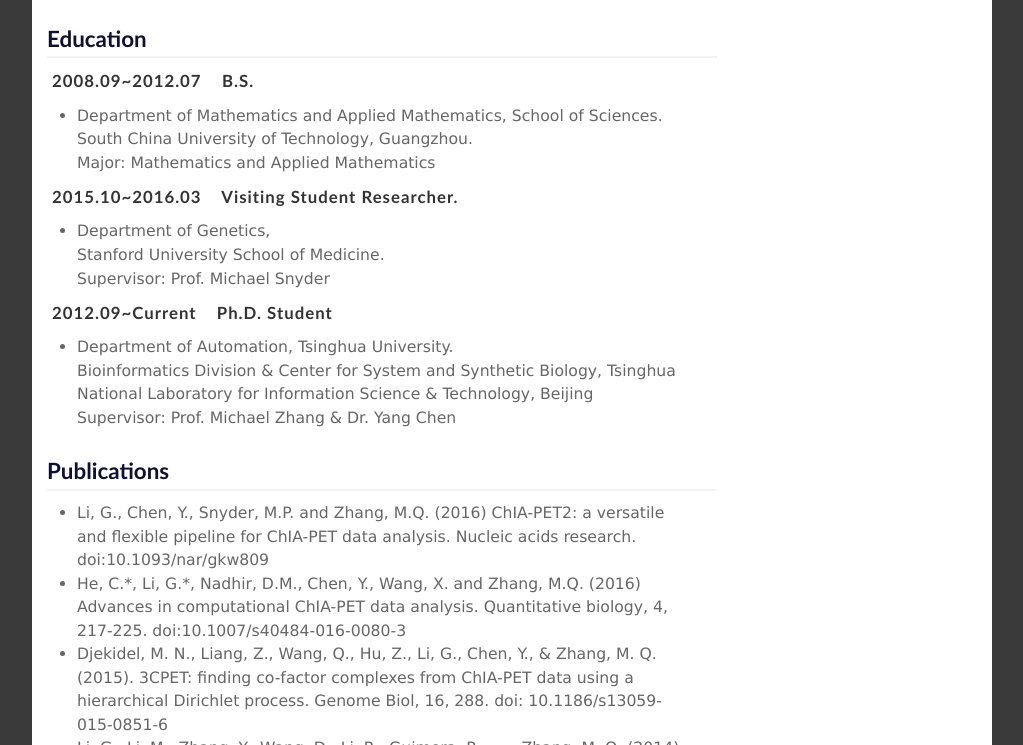
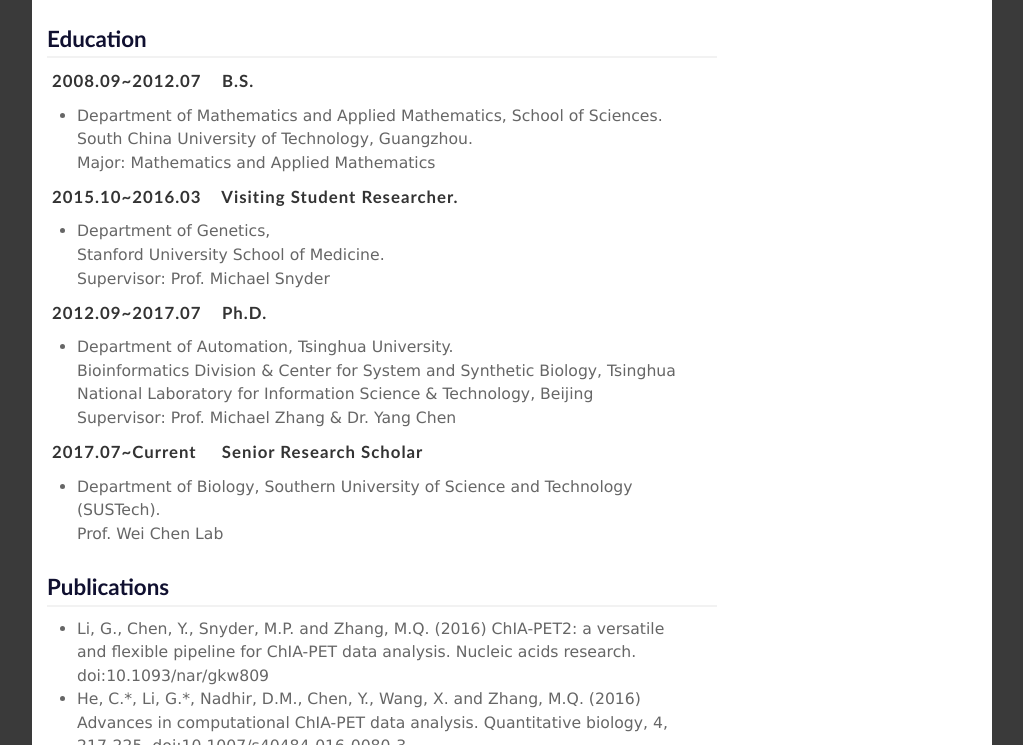
Before and after one commit to GuipengLi/guipengli.github.com, a plain HTML site: page index.html in a window 1280 px wide. Shown: the part 591-1336 px from the top of the page, without its empty margins (128-1151 px from the left). Drawn offline with Linux system fonts and the light colour scheme.

Commit message:
phd degree

```diff
--- a/index.html
+++ b/index.html
@@ -62,11 +62,16 @@
 				     Stanford University School of Medicine. <br/>
 				     Supervisor: Prof. Michael Snyder</li>
 			</ul>
-			<h3>&nbsp;2012.09~Current&nbsp;&nbsp;&nbsp;&nbsp;Ph.D. Student</h3>
+			<h3>&nbsp;2012.09~2017.07&nbsp;&nbsp;&nbsp;&nbsp;Ph.D.</h3>
 			<ul><span>
 				<li> Department of Automation, Tsinghua University.<br/>
 				     Bioinformatics Division & Center for System and Synthetic Biology, Tsinghua National Laboratory for Information Science & Technology, Beijing<br/>
 				     Supervisor: Prof. Michael Zhang & Dr. Yang Chen</li>
+			</ul>
+			<h3>&nbsp;2017.07~Current&nbsp;&nbsp;&nbsp;&nbsp; Senior Research Scholar</h3>
+			<ul><span>
+				<li> Department of Biology, Southern University of Science and Technology (SUSTech).<br/>
+				     Prof. Wei Chen Lab</li>
 			</ul>
 		</div>
 
```
